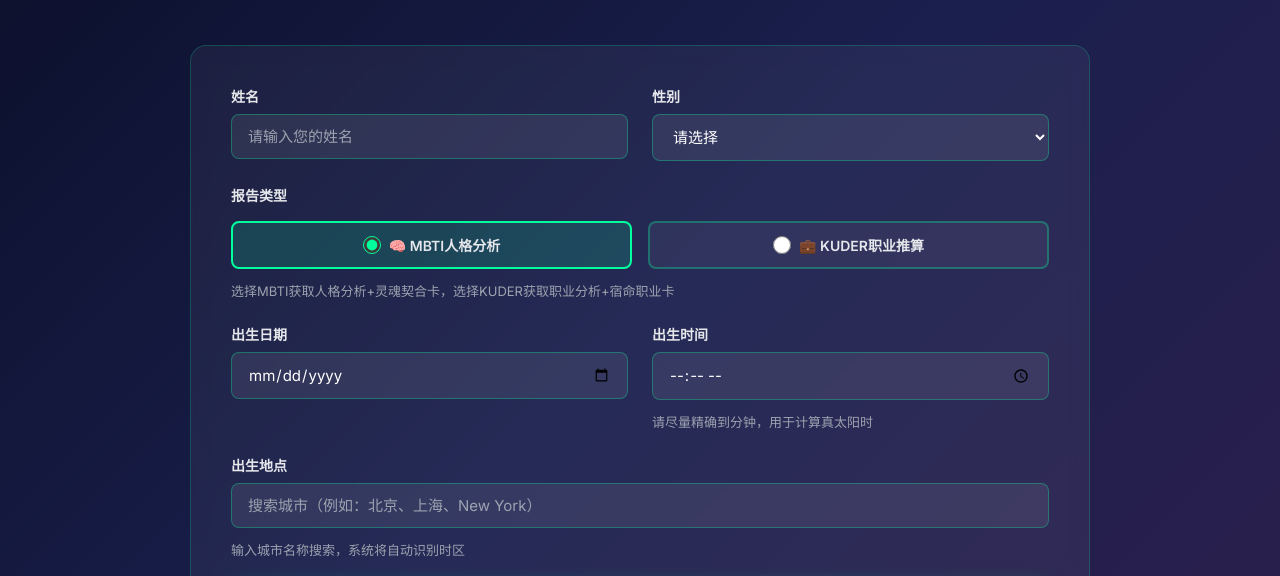
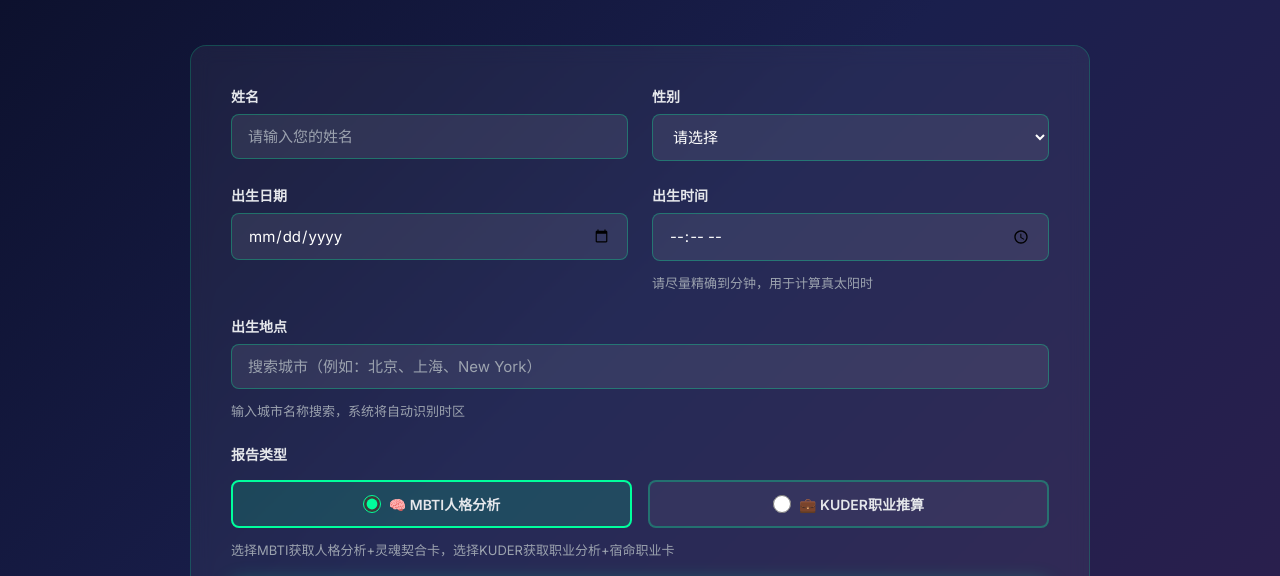
Before and after one commit to rebootmindful/NatalCodex, a website: page generate.html in a window 1280 px wide. Shown: the part 201-777 px from the top of the page. Drawn offline with nearby package versions, Linux system fonts and the light colour scheme.

Commit message:
ui: Move report type selector above generate button
Co-authored-by: factory-droid[bot] <138933559+factory-droid[bot]@users.noreply.github.com>

```diff
--- a/generate.html
+++ b/generate.html
@@ -375,21 +375,6 @@
             </select>
           </div>
 
-          <div class="form-group full">
-            <label data-i18n="labelReportType">报告类型</label>
-            <div class="report-type-container" style="display:flex;gap:16px;margin-top:8px">
-              <label class="report-type-option" style="display:flex;align-items:center;gap:8px;cursor:pointer;padding:12px 20px;background:rgba(0,255,157,0.15);border:2px solid #00ff9d;border-radius:8px;flex:1;justify-content:center" id="typeOptionMbti">
-                <input type="radio" name="reportType" value="mbti" checked style="accent-color:#00ff9d;width:18px;height:18px">
-                <span style="font-weight:600">🧠 MBTI人格分析</span>
-              </label>
-              <label class="report-type-option" style="display:flex;align-items:center;gap:8px;cursor:pointer;padding:12px 20px;background:rgba(255,255,255,0.05);border:2px solid rgba(0,255,157,0.3);border-radius:8px;flex:1;justify-content:center" id="typeOptionKuder">
-                <input type="radio" name="reportType" value="kuder" style="accent-color:#00ff9d;width:18px;height:18px">
-                <span style="font-weight:600">💼 KUDER职业推算</span>
-              </label>
-            </div>
-            <div class="help-text" data-i18n="helpReportType">选择MBTI获取人格分析+灵魂契合卡，选择KUDER获取职业分析+宿命职业卡</div>
-          </div>
-
           <div class="form-group">
             <label for="date" data-i18n="labelDate">出生日期</label>
             <input type="date" id="date" name="date" required max="">
@@ -417,6 +402,21 @@
         </div>
 
         <div class="error" id="error"></div>
+
+        <div class="form-group full" style="margin-bottom:20px">
+          <label data-i18n="labelReportType">报告类型</label>
+          <div class="report-type-container" style="display:flex;gap:16px;margin-top:8px">
+            <label class="report-type-option" style="display:flex;align-items:center;gap:8px;cursor:pointer;padding:12px 20px;background:rgba(0,255,157,0.15);border:2px solid #00ff9d;border-radius:8px;flex:1;justify-content:center" id="typeOptionMbti">
+              <input type="radio" name="reportType" value="mbti" checked style="accent-color:#00ff9d;width:18px;height:18px">
+              <span style="font-weight:600">🧠 <span data-i18n="reportTypeMbti">MBTI人格分析</span></span>
+            </label>
+            <label class="report-type-option" style="display:flex;align-items:center;gap:8px;cursor:pointer;padding:12px 20px;background:rgba(255,255,255,0.05);border:2px solid rgba(0,255,157,0.3);border-radius:8px;flex:1;justify-content:center" id="typeOptionKuder">
+              <input type="radio" name="reportType" value="kuder" style="accent-color:#00ff9d;width:18px;height:18px">
+              <span style="font-weight:600">💼 <span data-i18n="reportTypeKuder">KUDER职业推算</span></span>
+            </label>
+          </div>
+          <div class="help-text" data-i18n="helpReportType">选择MBTI获取人格分析+灵魂契合卡，选择KUDER获取职业分析+宿命职业卡</div>
+        </div>
 
         <button type="submit" class="btn" id="submitBtn">
           🔮 <span data-i18n="btnGenerate">生成报告</span>
```
